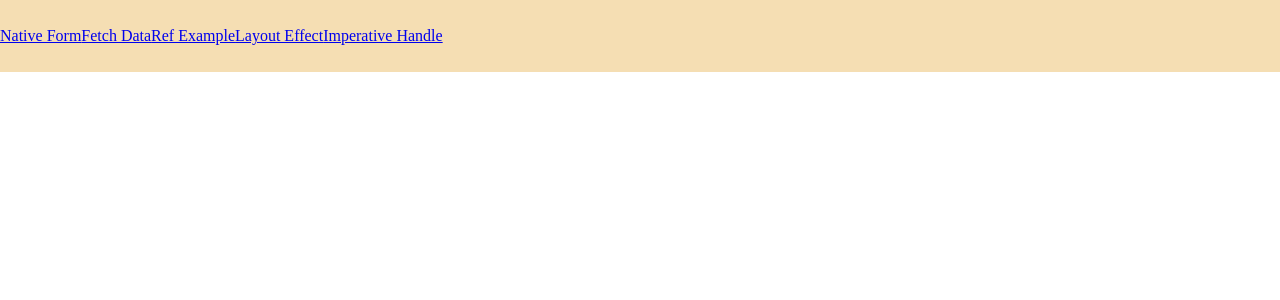
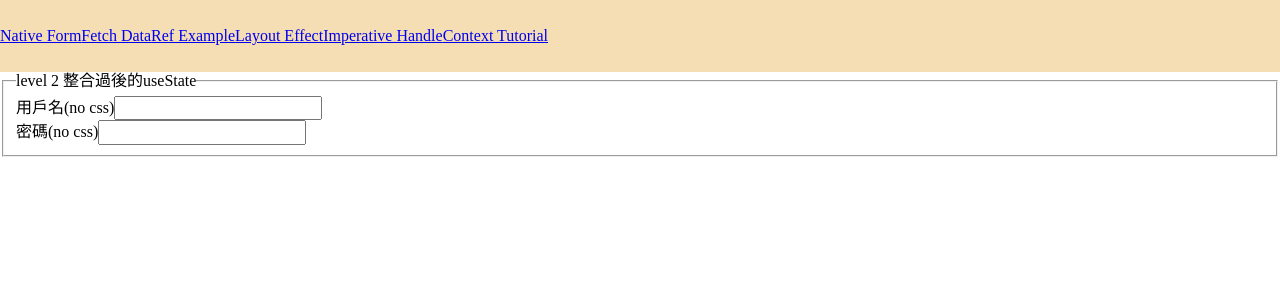
Before and after one commit to Luciano0322/react_2022_hooks, a React (Create React App) app: page /context_tutorial in a window 1280 px wide. Shown: the top 300 px of the page. Built offline with nearby package versions, Linux system fonts and the light colour scheme.

Commit message:
context tutorial

```diff
--- a/src/App.jsx
+++ b/src/App.jsx
@@ -1,6 +1,7 @@
 import React from "react";
 import { BrowserRouter as Router, Link, Route, Routes } from "react-router-dom";
 import Navbar from "./components/Navbar";
+import ContextTutorial from "./pages/ContextTutorial";
 import FetchData from "./pages/FetchData";
 import Home from "./pages/Home";
 import ImperativeHandle from "./pages/ImperativeHandle";
@@ -17,6 +18,7 @@ function App() {
         <Link to={`/ref_example`}>Ref Example</Link>
         <Link to={`/layoutEffect`}>Layout Effect</Link>
         <Link to={`/imperative_handle`}>Imperative Handle</Link>
+        <Link to={`/context_tutorial`}>Context Tutorial</Link>
       </Navbar>
       <div style={{ paddingTop: '4.5rem' }}>
         <Routes>
@@ -26,6 +28,7 @@ function App() {
           <Route path="/ref_example" element={<RefExample />}/>
           <Route path="/layoutEffect" element={<LayoutEffect />}/>
           <Route path="/imperative_handle" element={<ImperativeHandle />}/>
+          <Route path="/context_tutorial" element={<ContextTutorial />}/>
         </Routes>
       </div>
     </Router>
--- /dev/null
+++ b/src/components/Level2.jsx
@@ -0,0 +1,34 @@
+import { useContext } from "react"
+import { ExpContext } from "../pages/ContextTutorial"
+
+const Level2 = () => {
+  // 這裡透過useContext 來取得已經create 的 context，所接收的值為context.provider 內的 value
+  // 透過此方式拿資料就不需要層層傳遞
+  const { nativeForm, setNativeForm } = useContext(ExpContext)
+  return (
+    <fieldset>
+      <legend>level 2 整合過後的useState</legend>
+      <div>
+        <label htmlFor="user">用戶名(no css)</label>
+        <input
+          id="user"
+          name="user"
+          value={nativeForm.user}
+          onChange={e => setNativeForm({...nativeForm, [e.target.name]: e.target.value })}
+        />
+      </div>
+      <div>
+        <label htmlFor="pwd">密碼(no css)</label>
+        <input
+          id="pwd"
+          name="pwd"
+          type="password"
+          value={nativeForm.pwd}
+          onChange={e => setNativeForm({...nativeForm, [e.target.name]: e.target.value })}
+        />
+      </div>
+    </fieldset>
+  )
+}
+
+export default Level2
--- a/src/pages/ContextTutorial.jsx
+++ b/src/pages/ContextTutorial.jsx
@@ -1,9 +1,19 @@
+import { createContext, useState } from "react";
+import Level2 from "../components/Level2";
+
+export const ExpContext = createContext(null);
+
 const ContextTutorial = () => {
-
+  // 這裡借用之前 level 2 的範例講解，我用另外的component去裝填會比較容易懂
+  const [nativeForm, setNativeForm] = useState({
+    user: '',
+    pwd: ''
+  })
   return (
-    <div>
-
-    </div>
+    <ExpContext.Provider value={{nativeForm, setNativeForm}}>
+      {/* 可以減少 props，更常用於搭配reducer hook 來實現類似redux的做法 */}
+      <Level2/>
+    </ExpContext.Provider>
   )
 }
 
```
Also changed, not shown: 1 other file (tests, documents, lock files or other folders).
